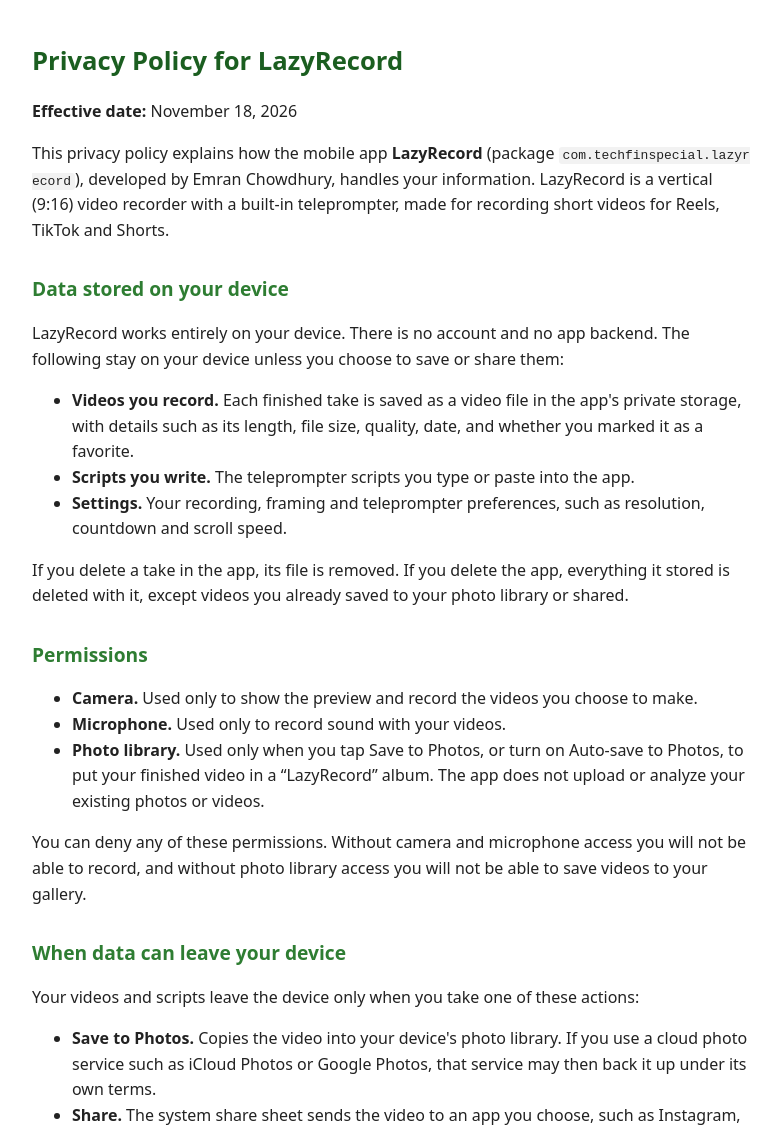
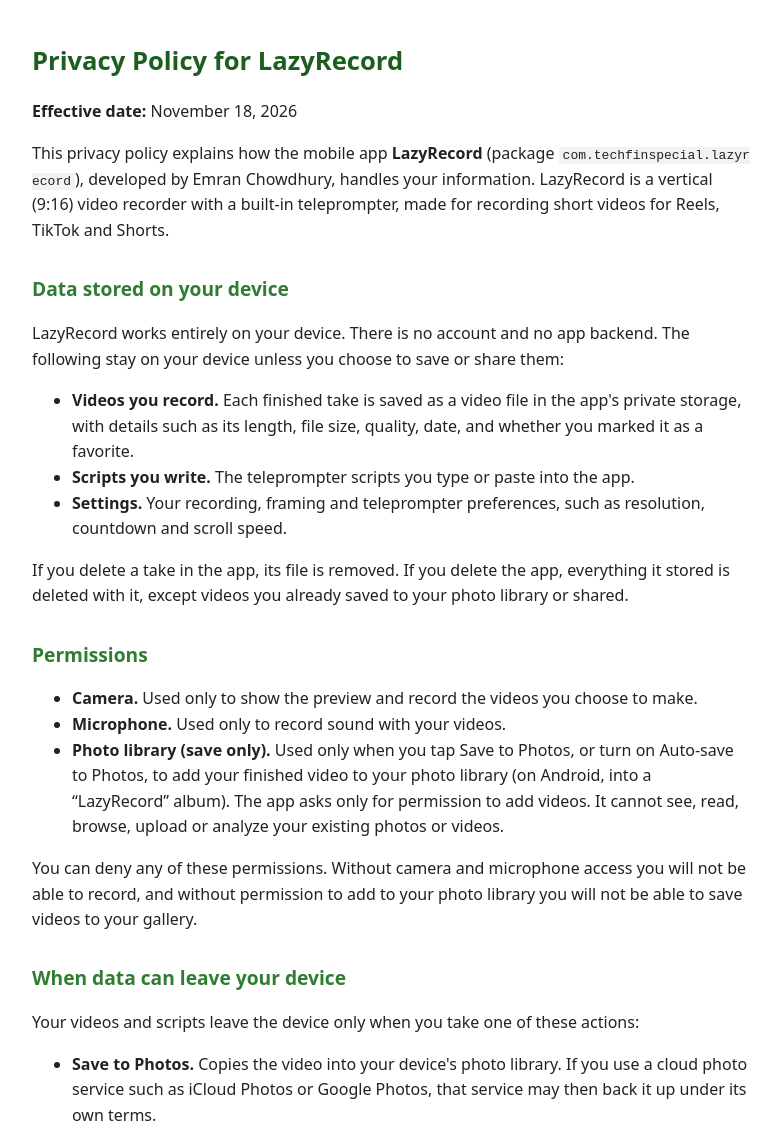
Before and after one commit to emranbuet/light-cricket-scorer-privacy, a plain HTML site: page lazyrecord/privacy.html in a window 1280 px wide. Shown: the top 1133 px of the page, without its empty margins (248-1029 px from the left). Drawn offline with Linux system fonts and the light colour scheme.

Commit message:
LazyRecord: photo library is save-only (no read access)

```diff
--- a/lazyrecord/privacy.html
+++ b/lazyrecord/privacy.html
@@ -20,9 +20,9 @@
 <ul>
 <li><strong>Camera.</strong> Used only to show the preview and record the videos you choose to make.</li>
 <li><strong>Microphone.</strong> Used only to record sound with your videos.</li>
-<li><strong>Photo library.</strong> Used only when you tap Save to Photos, or turn on Auto-save to Photos, to put your finished video in a “LazyRecord” album. The app does not upload or analyze your existing photos or videos.</li>
+<li><strong>Photo library (save only).</strong> Used only when you tap Save to Photos, or turn on Auto-save to Photos, to add your finished video to your photo library (on Android, into a “LazyRecord” album). The app asks only for permission to add videos. It cannot see, read, browse, upload or analyze your existing photos or videos.</li>
 </ul>
-<p>You can deny any of these permissions. Without camera and microphone access you will not be able to record, and without photo library access you will not be able to save videos to your gallery.</p>
+<p>You can deny any of these permissions. Without camera and microphone access you will not be able to record, and without permission to add to your photo library you will not be able to save videos to your gallery.</p>
 
 <h2>When data can leave your device</h2>
 <p>Your videos and scripts leave the device only when you take one of these actions:</p>
```
Also changed, not shown: lazyrecord/support.html (+2 -2 lines).
